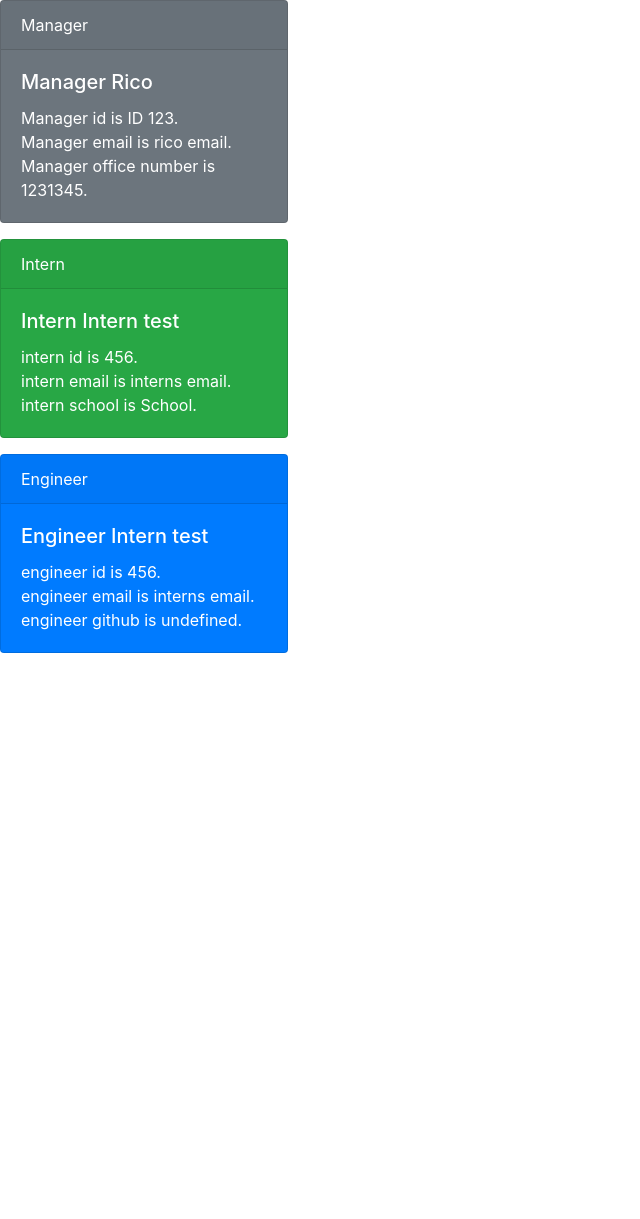
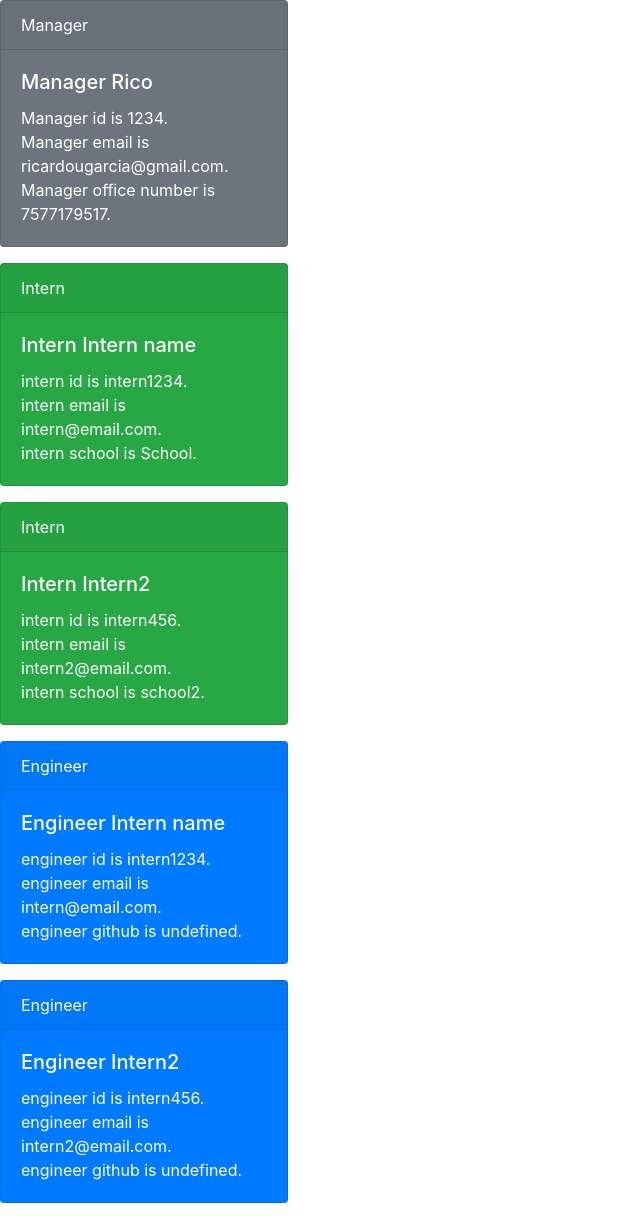
Before and after one commit to ricardougarcia/team-profile-generator, a website: page answers.html in a window 1280 px wide. Shown: the whole page, without its empty margins (0-640 px from the left). Before the commit the page ends 800 px from the top, so only its background shows below. Drawn offline with nearby package versions, Linux system fonts and the light colour scheme.

```diff
--- a/answers.html
+++ b/answers.html
@@ -15,35 +15,59 @@
 <div class="card-body">
   <h5 class="card-title">Manager Rico</h5>
   <p class="card-text">
-  Manager id is ID 123.
+  Manager id is 1234.
   <br>
-  Manager email is rico email.
+  Manager email is ricardougarcia@gmail.com.
   <br>
-  Manager office number is 1231345.
+  Manager office number is 7577179517.
   </p>
 </div>
 </div>
     <div class="card text-white bg-success mb-3" style="max-width: 18rem;">
         <div class="card-header">Intern</div>
         <div class="card-body">
-        <h5 class="card-title">Intern Intern test</h5>
+        <h5 class="card-title">Intern Intern name</h5>
         <p class="card-text">
-        intern id is 456.
+        intern id is intern1234.
         <br>
-        intern email is interns email.
+        intern email is intern@email.com.
         <br>
         intern school is School.
+        </p>
+        </div>
+        </div><div class="card text-white bg-success mb-3" style="max-width: 18rem;">
+        <div class="card-header">Intern</div>
+        <div class="card-body">
+        <h5 class="card-title">Intern Intern2</h5>
+        <p class="card-text">
+        intern id is intern456.
+        <br>
+        intern email is intern2@email.com.
+        <br>
+        intern school is school2.
         </p>
         </div>
         </div>
     <div class="card text-white bg-primary mb-3" style="max-width: 18rem;">
         <div class="card-header">Engineer</div>
         <div class="card-body">
-        <h5 class="card-title">Engineer Intern test</h5>
+        <h5 class="card-title">Engineer Intern name</h5>
         <p class="card-text">
-        engineer id is 456.
+        engineer id is intern1234.
         <br>
-        engineer email is interns email.
+        engineer email is intern@email.com.
+        <br>
+        engineer github is undefined.
+        </p>
+        </div>
+        </div><div class="card text-white bg-primary mb-3" style="max-width: 18rem;">
+        <div class="card-header">Engineer</div>
+        <div class="card-body">
+        <h5 class="card-title">Engineer Intern2</h5>
+        <p class="card-text">
+        engineer id is intern456.
+        <br>
+        engineer email is intern2@email.com.
         <br>
         engineer github is undefined.
         </p>
```
